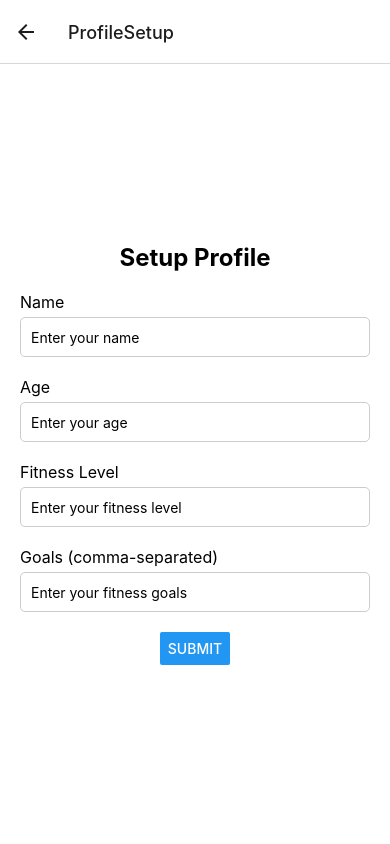
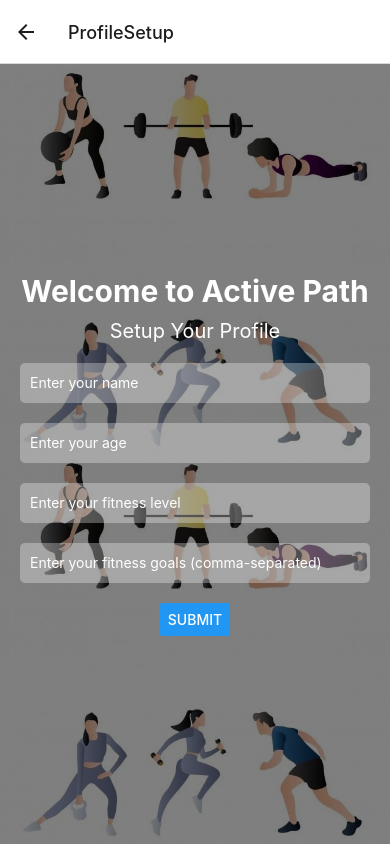
Before and after one commit to lizellecastro/COSCSWE, a React Native app: screen /ProfileSetup in a window 390 px wide. Built offline with nearby package versions, Linux system fonts and the light colour scheme; no server answers.

Commit message:
Update ProfileSetupScreen.js
Just improve the GUI.

```diff
--- a/screens/ProfileSetupScreen.js
+++ b/screens/ProfileSetupScreen.js
@@ -1,7 +1,9 @@
 import React, { useState } from 'react';
-import { View, Text, TextInput, Button, Alert, StyleSheet } from 'react-native';
+import { View, Text, TextInput, Button, Alert, StyleSheet, ImageBackground } from 'react-native';
 import { doc, setDoc } from 'firebase/firestore';
 import { db, auth } from '../firebase';
+
+const backgroundImage = require('../assets/test.jpg');
 
 export default function ProfileSetupScreen() {
   const [profile, setProfile] = useState({
@@ -59,10 +61,11 @@ export default function ProfileSetupScreen() {
   };
 
   return (
+    <ImageBackground source={require('../assets/test.jpg')} style={styles.backgroundImage} resizeMode="repeat">
       <View style={styles.container}>
-      <Text style={styles.title}>Setup Profile</Text>
+        <Text style={styles.title}>Welcome to Active Path</Text>
+        <Text style={styles.subtitle}>Setup Your Profile</Text>
         <View style={styles.inputContainer}>
-        <Text style={styles.label}>Name</Text>
           <TextInput
             style={styles.input}
             placeholder="Enter your name"
@@ -71,7 +74,6 @@ export default function ProfileSetupScreen() {
           />
         </View>
         <View style={styles.inputContainer}>
-        <Text style={styles.label}>Age</Text>
           <TextInput
             style={styles.input}
             placeholder="Enter your age"
@@ -81,7 +83,6 @@ export default function ProfileSetupScreen() {
           />
         </View>
         <View style={styles.inputContainer}>
-        <Text style={styles.label}>Fitness Level</Text>
           <TextInput
             style={styles.input}
             placeholder="Enter your fitness level"
@@ -90,10 +91,9 @@ export default function ProfileSetupScreen() {
           />
         </View>
         <View style={styles.inputContainer}>
-        <Text style={styles.label}>Goals (comma-separated)</Text>
           <TextInput
             style={styles.input}
-          placeholder="Enter your fitness goals"
+            placeholder="Enter your fitness goals (comma-separated)"
             value={profile.goals}
             onChangeText={text => handleInputChange('goals', text)}
           />
@@ -110,6 +110,7 @@ export default function ProfileSetupScreen() {
           </Text>
         )}
       </View>
+    </ImageBackground>
   );
 }
 
@@ -119,28 +120,38 @@ const styles = StyleSheet.create({
     justifyContent: 'center',
     alignItems: 'center',
     padding: 20,
-    backgroundColor: '#fff',
+    backgroundColor: 'rgba(0, 0, 0, 0.5)', // Add opacity to the background
+  },
+  backgroundImage: {
+    flex: 1,
+    width:'100%',
+    height: '100%',
+    resizeMode: 'cover',
+    justifyContent: 'center',
   },
   title: {
-    fontSize: 24,
+    fontSize: 30,
     fontWeight: 'bold',
+    marginBottom: 10,
+    color: '#fff', // White color for text
+    textAlign: 'center',
+  },
+  subtitle: {
+    fontSize: 20,
     marginBottom: 20,
+    color: '#fff', // White color for text
+    textAlign: 'center',
   },
   inputContainer: {
     width: '100%',
     marginBottom: 20,
-  },
-  label: {
-    fontSize: 16,
-    marginBottom: 5,
+    backgroundColor: 'rgba(255, 255, 255, 0.3)', // Add opacity to the background
+    borderRadius: 5,
   },
   input: {
     height: 40,
-    borderColor: '#ccc',
-    borderWidth: 1,
-    width: '100%',
     paddingHorizontal: 10,
-    borderRadius: 5,
+    color: '#fff', // White color for text
   },
   error: {
     color: 'red',
```
Lines whose indentation alone changed are shown as unchanged.
